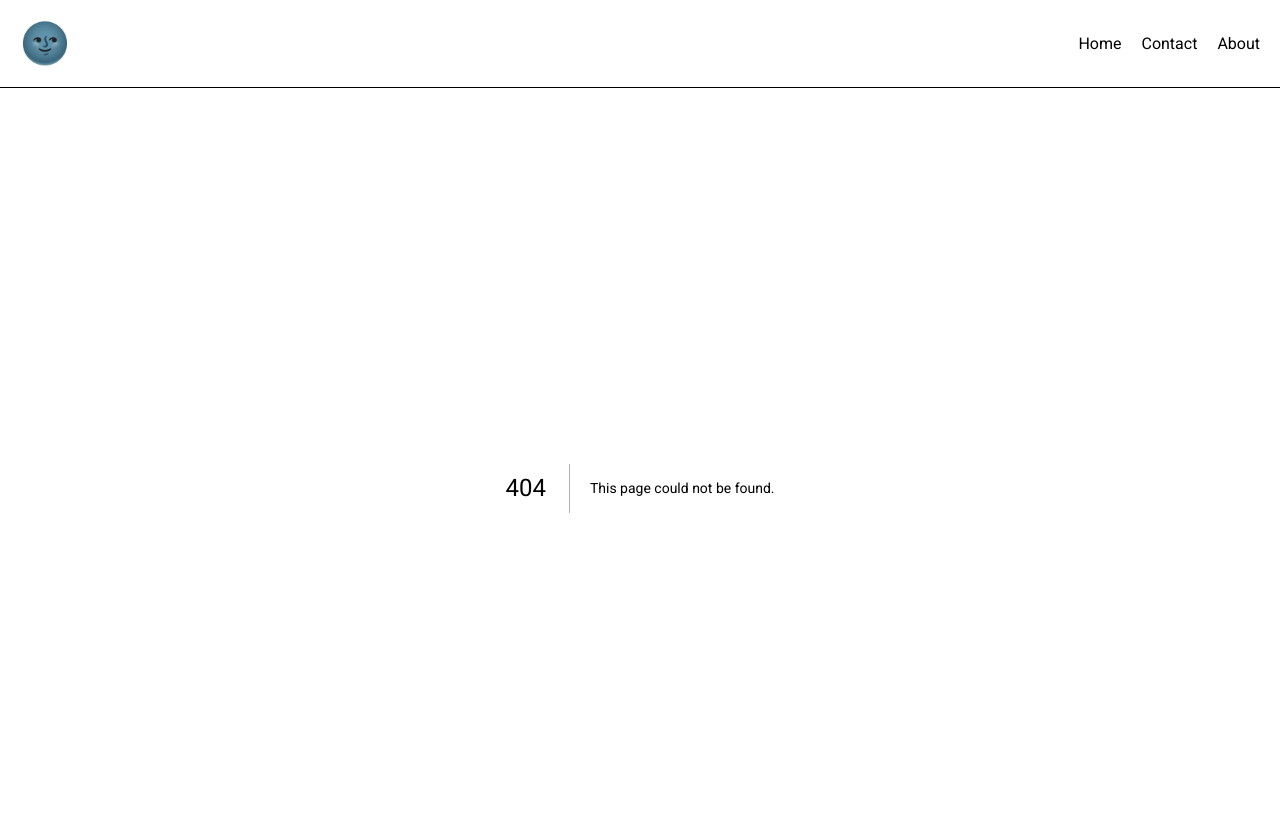
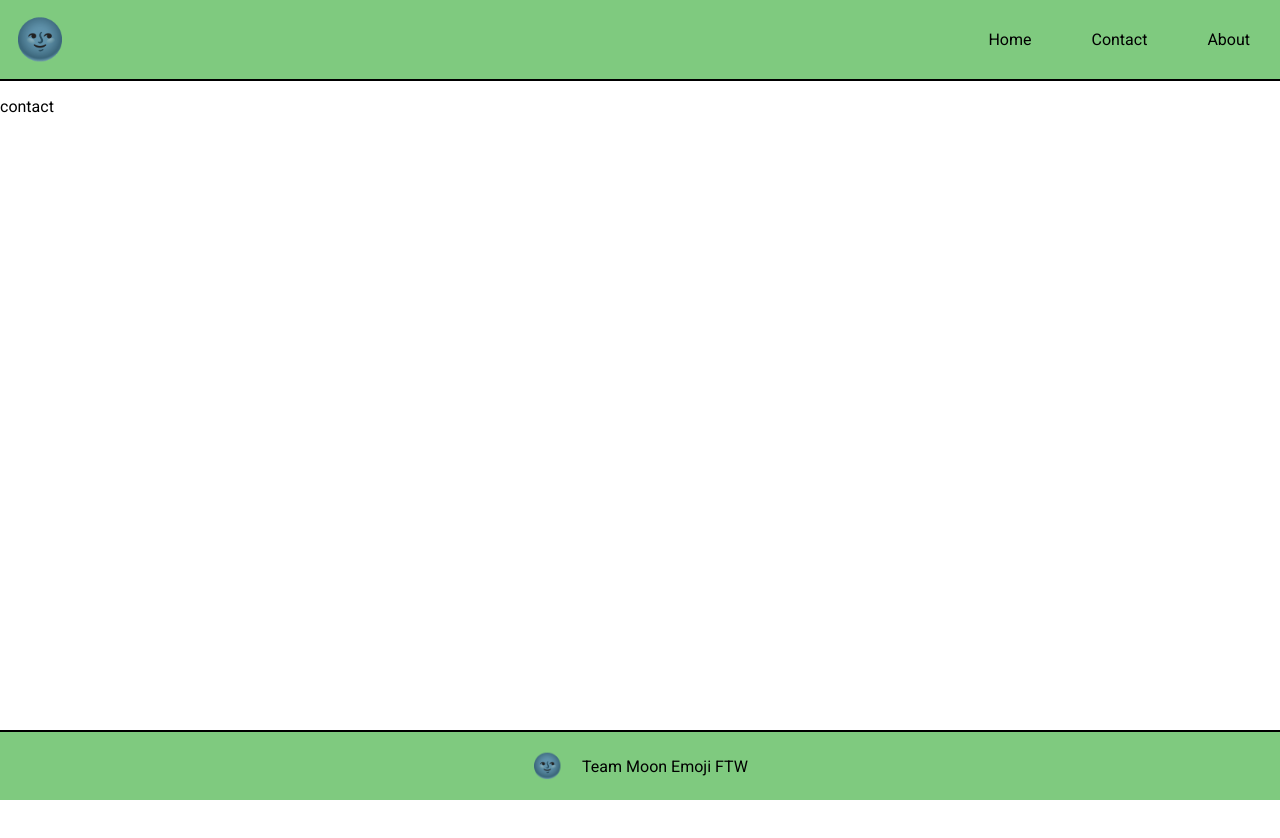
Before and after one commit to AHBruns/minnehack, a Next.js app: page /contact in a window 1280 px wide. Before the commit this address had no page. Shown: the top 838 px of the page. After the commit the page ends 800 px from the top, so only its background shows below. Built offline with nearby package versions, Linux system fonts and the light colour scheme.

Commit message:
AHB :: scripts

```diff
--- /dev/null
+++ b/src/components/footer.jsx
@@ -0,0 +1,45 @@
+import React from "react";
+import Link from "next/link";
+
+export const Footer = ({}) => {
+  return (
+    <div className="wrapper">
+      <nav>
+        <div className="spacer" />
+        <Link href="/">
+          <a className="logo">🌚</a>
+        </Link>
+        <Link href="/">
+          <a>Team Moon Emoji FTW</a>
+        </Link>
+        <div className="spacer" />
+      </nav>
+      <style jsx>{`
+        a {
+          display: inline-block;
+          margin: 10px;
+          text-decoration: none;
+          color: black;
+          font-size: 2vh;
+        }
+        .logo {
+          font-size: 3vh;
+        }
+        .wrapper {
+          border-top: 2px solid black;
+        }
+        nav {
+          display: flex;
+          align-items: center;
+          padding: 10px;
+          background-color: rgba(0, 150, 0, 0.5);
+        }
+        .spacer {
+          flex: 1;
+        }
+      `}</style>
+    </div>
+  );
+};
+
+export default Footer;
--- a/src/components/header.jsx
+++ b/src/components/header.jsx
@@ -10,33 +10,41 @@ export const Header = ({}) => {
         </Link>
         <div className="spacer" />
         <Link href="/">
-          <a>Home</a>
+          <a className="link">Home</a>
         </Link>
         <Link href="/contact">
-          <a>Contact</a>
+          <a className="link">Contact</a>
         </Link>
         <Link href="/about">
-          <a>About</a>
+          <a className="link">About</a>
         </Link>
       </nav>
       <style jsx>{`
-        a {
+        .link {
           display: inline-block;
-          margin: 10px;
+          padding: 30px;
           text-decoration: none;
           color: black;
           font-size: 2vh;
         }
+        .link:hover {
+          background-color: rgba(0, 150, 0, 0.75);
+        }
         .logo {
+          display: inline-block;
+          padding: 10px;
+          text-decoration: none;
+          color: black;
           font-size: 5vh;
+          padding-left: 15px;
         }
         .wrapper {
-          border-bottom: 1px solid black;
+          border-bottom: 2px solid black;
         }
         nav {
           display: flex;
           align-items: center;
-          padding: 10px;
+          background-color: rgba(0, 150, 0, 0.5);
         }
         .spacer {
           flex: 1;
--- a/src/pages/_app.jsx
+++ b/src/pages/_app.jsx
@@ -1,6 +1,7 @@
 import React from "react";
 import Head from "next/head";
 import Header from "../components/header";
+import Footer from "../components/footer";
 
 export const App = ({ Component, pageProps }) => {
   return (
@@ -13,13 +14,24 @@ export const App = ({ Component, pageProps }) => {
       </Head>
       <Header />
       <Component {...pageProps} />
+      <div className="spacer" />
+      <Footer />
       <style jsx global>{`
         * {
           font-family: Roboto;
         }
         html,
-        body {
+        body,
+        #__next {
           margin: 0;
+          min-height: 100vh;
+        }
+        .spacer {
+          flex: 1;
+        }
+        #__next {
+          display: flex;
+          flex-direction: column;
         }
       `}</style>
     </>
--- /dev/null
+++ b/src/pages/contact.jsx
@@ -0,0 +1,7 @@
+import React from "react";
+
+export const Contact = ({}) => {
+  return <p>contact</p>;
+};
+
+export default Contact;
```
Also changed, not shown: src/pages/about.jsx (added, +7 -0 lines), src/pages/search.jsx (added).
